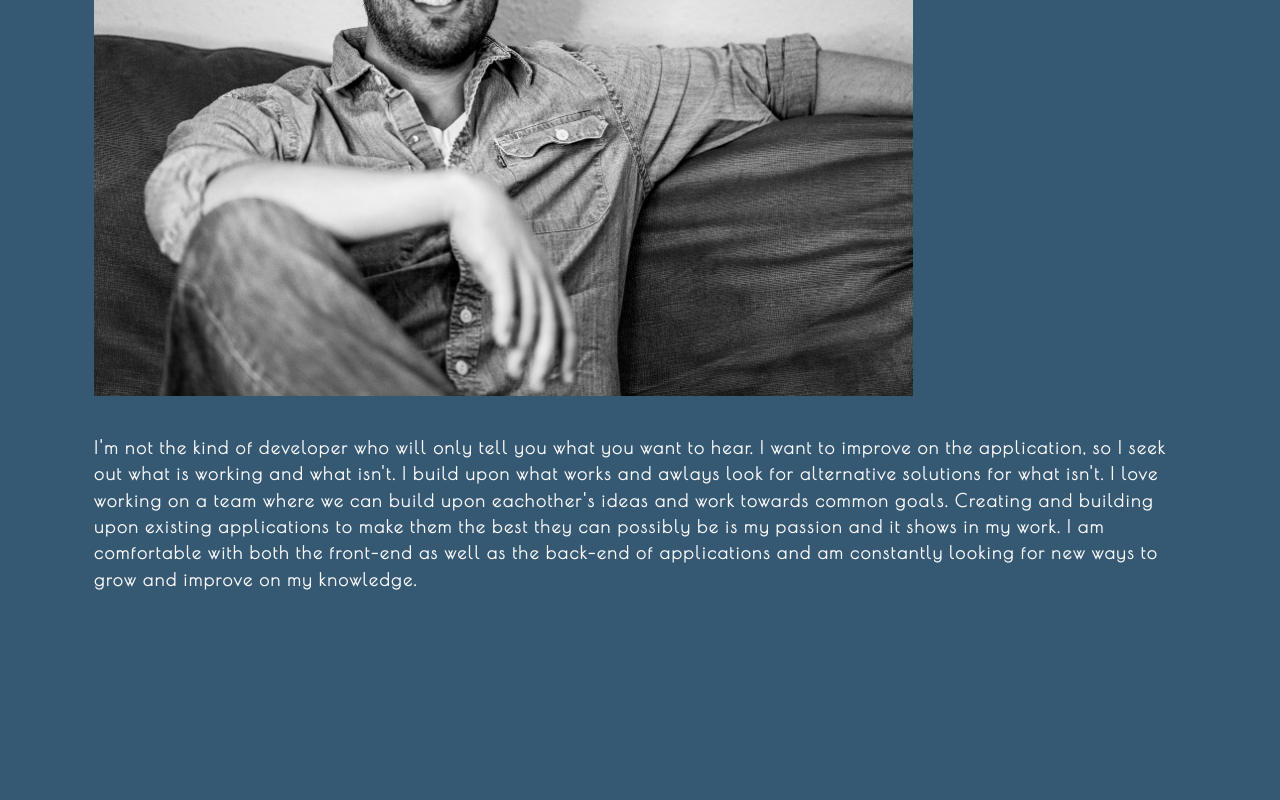
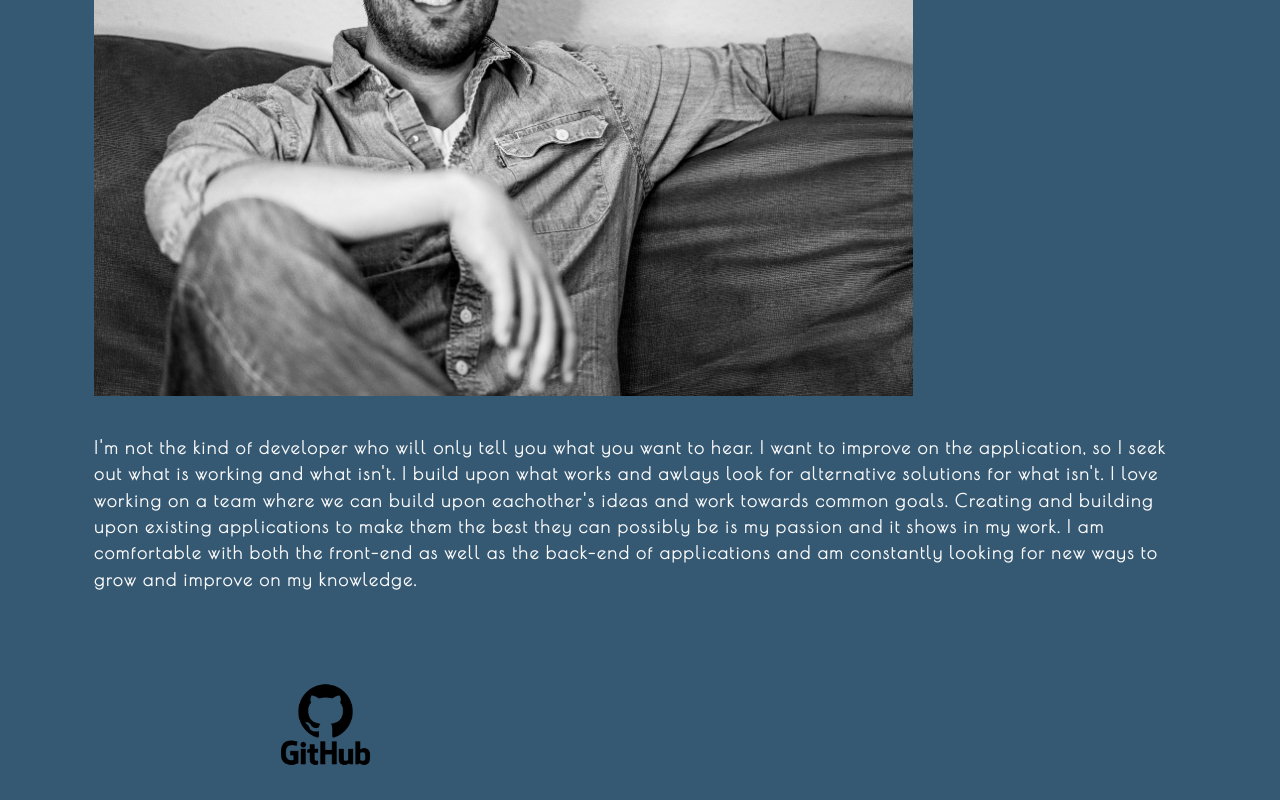
Before and after one commit to Chrispruiz/react-portfolio, a React (Create React App) app: page / in a window 1280 px wide. Shown: the part 456-1256 px from the top of the page. Before the commit the page ends 1193 px from the top, so only its background shows below. Built offline with nearby package versions, Linux system fonts and the light colour scheme.

Commit message:
uodated footer

```diff
--- a/src/components/Footer/index.js
+++ b/src/components/Footer/index.js
@@ -9,11 +9,11 @@ function Footer() {
 					target="_blank"
 					rel="noopener noreferrer"
 				>
-					{/* <img
-						src={require("../../assets/logos/github-logo.png")}
+					<img
+						src={require("../../assets/images/GitHub-logo.png")?.default}
 						alt="Github"
 						className="logo"
-					></img> */}
+					></img>
 				</a>
 			</div>
 			<div>
--- a/src/index.css
+++ b/src/index.css
@@ -162,6 +162,11 @@ nav  li {
   cursor: pointer;
 }
 
+footer{
+max-width: 10%;
+margin-left: 250px;
+}
+
 textarea {
 	width: 600px;
 	height: 120px;
```
Also changed, not shown: src/assets/images/GitHub-logo.png (added).
